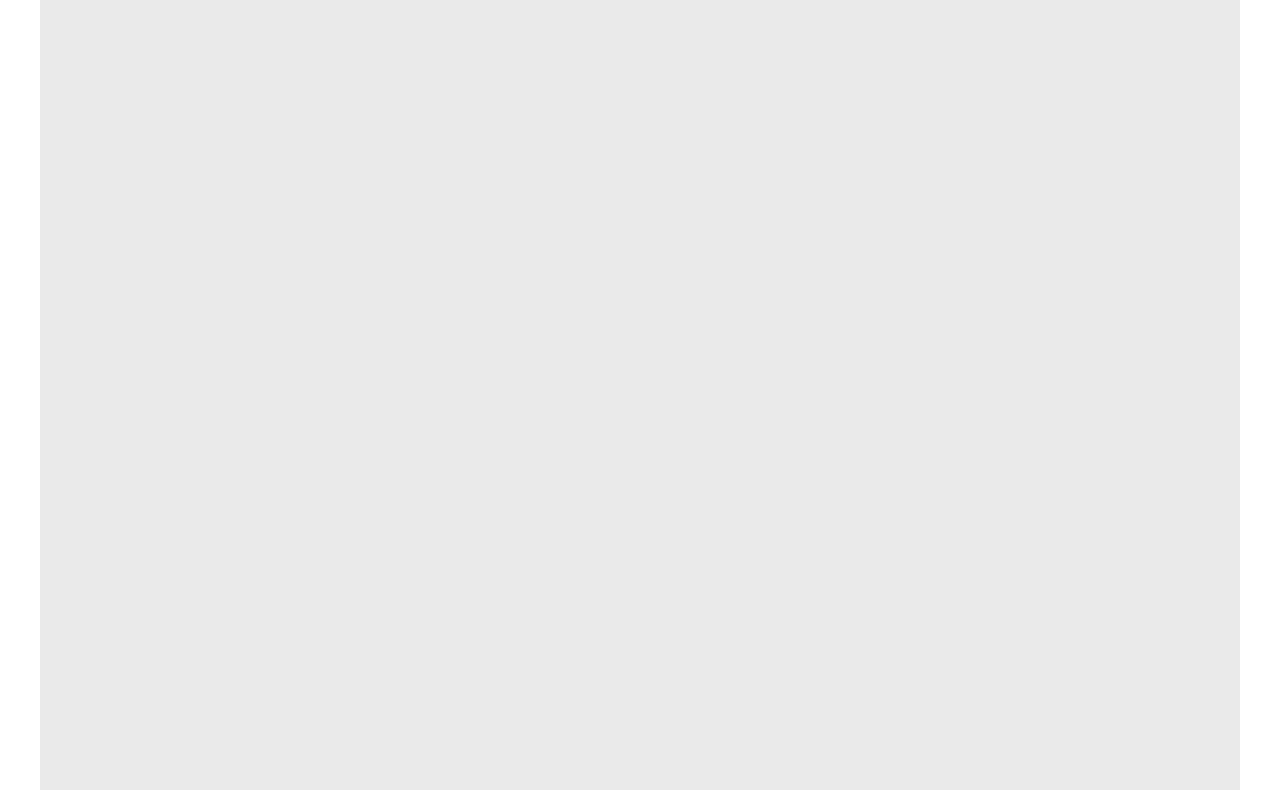
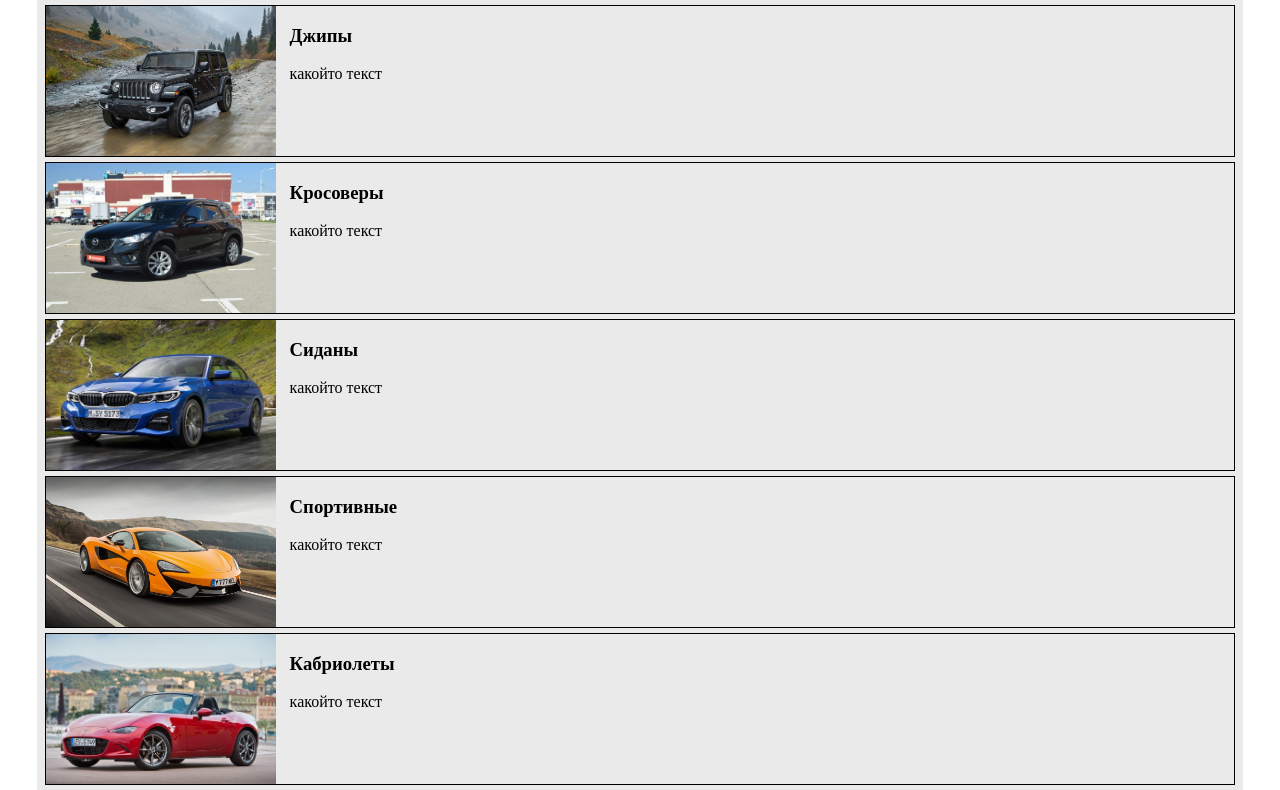
Before and after one commit to zombym/ifmoproject, a plain HTML site: page index.html in a window 1280 px wide. Shown: the part 144-934 px from the top of the page. Drawn offline with nearby package versions, Linux system fonts and the light colour scheme.

Commit message:
add main

```diff
--- a/css/main.css
+++ b/css/main.css
@@ -10,9 +10,10 @@ header{
 
 main {
     width: 95%;
-    height: 800px;
+    height: 790px;
     margin: auto;
     background: #aaaaaa40;
+    padding: 3px;
 }
 
 footer {
@@ -29,7 +30,7 @@ footer {
 .header-menu {
     float: right;
     height: 100%;
-    width: 90%;
+    width: 88%;
     text-align: center;
 }
 .header-logo img {
@@ -49,3 +50,26 @@ footer {
 .header-menu-button:hover{
     background: #aaaaaa;
 }
+
+.main-article{
+    height: 150;
+    margin: 5px;
+    border: 1px solid black;
+}
+
+.article-img{
+    height: 100%;
+    width: 230px;
+    margin: 0px;
+    display: inline-block;
+}
+.article-text{
+    display: inline-block;
+    vertical-align: top;
+    margin-left: 10px;
+}
+
+.article-img img{
+    height: 100%;
+    width: 230px;
+}
--- a/index.html
+++ b/index.html
@@ -15,6 +15,31 @@
             </div>
     </header>
     <main>
+            <article class="main-article">
+                <div class="article-img"><img src="img/jeep.jpg"></div>
+                <div class="article-text"><h3>Джипы</h3><p>какойто текст</p></div>
+            </article>
+            <article class="main-article">
+                <div class="article-img"><img src="img/cross.jpg"></div>
+                <div class="article-text"><h3>Кросоверы</h3><p>какойто текст</p></div>
+
+            </article>
+            <article class="main-article">
+                <div class="article-img"><img src="img/sedan.jpg"></div>
+                <div class="article-text"><h3>Сиданы</h3><p>какойто текст</p></div>
+
+            </article>
+            <article class="main-article">
+                <div class="article-img"><img src="img/sport.jpg"></div>
+                <div class="article-text"><h3>Спортивные</h3><p>какойто текст</p></div>
+
+            </article>
+            <article class="main-article">
+                <div class="article-img"><img src="img/cabrio.jpg"></div>
+                <div class="article-text"><h3>Кабриолеты</h3><p>какойто текст</p></div>
+
+            </article>
+
 
     </main>
     <footer>
```
Also changed, not shown: img/cabrio.jpg (added), img/cross.jpg (added), img/jeep.jpg (added), img/sedan.jpg (added), img/sport.jpg (added).
